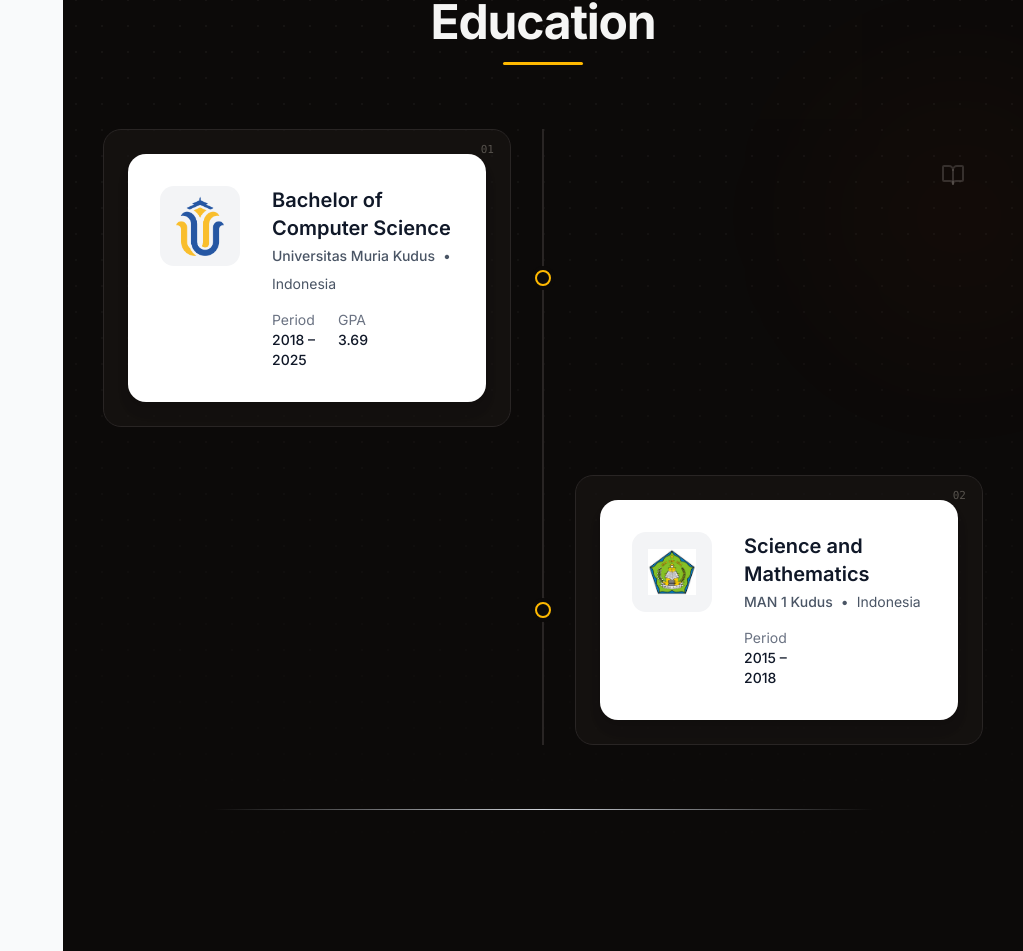
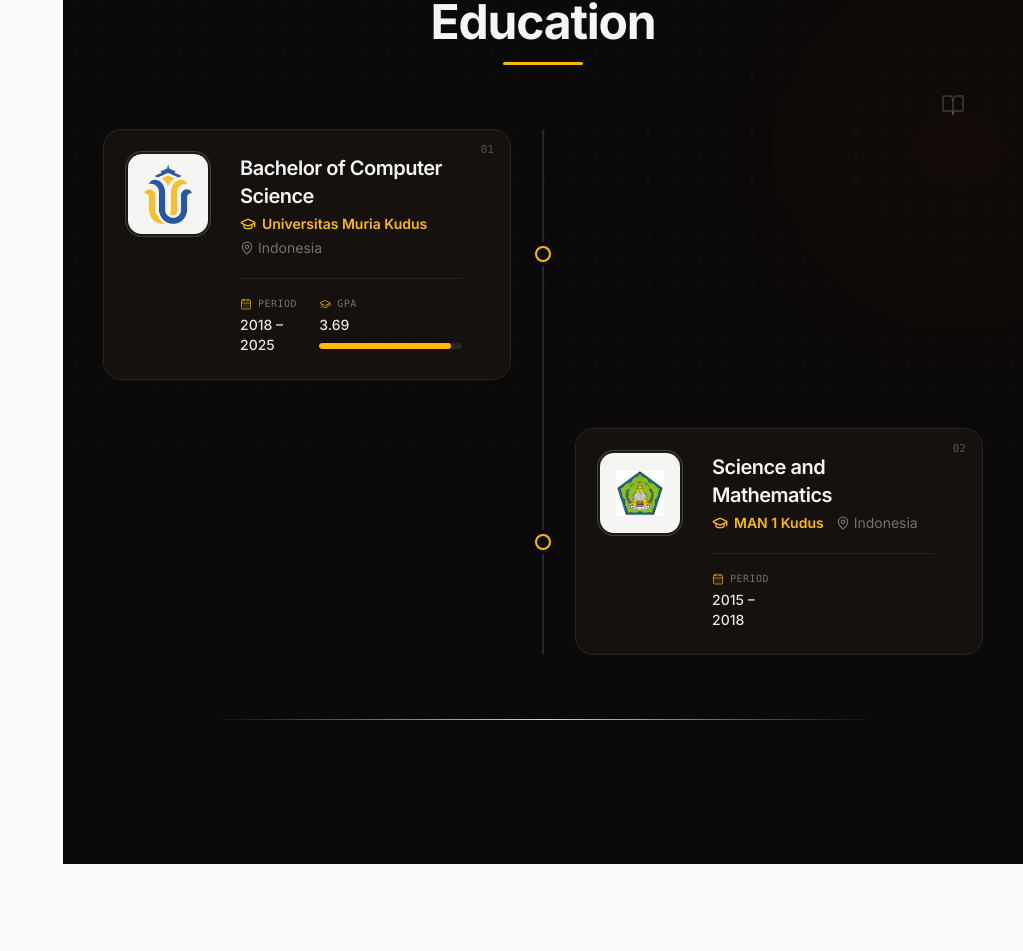
Before and after one commit to ElhamAbdussalam/portofolio_elhamabdussalam, a Next.js app: page /experience in a window 1280 px wide. Shown: the part 2639-3590 px from the top of the page, without its empty margins (257-1280 px from the left). After the commit the page ends 3503 px from the top, so only its background shows below. Built offline with nearby package versions, Linux system fonts and the light colour scheme.

Commit message:
education

```diff
--- a/src/components/EducationCard.tsx
+++ b/src/components/EducationCard.tsx
@@ -2,6 +2,7 @@
 
 import Image from "next/image";
 import { motion } from "framer-motion";
+import { MapPin, CalendarDays, GraduationCap } from "lucide-react";
 
 type Props = {
   data: {
@@ -14,59 +15,140 @@ type Props = {
   };
 };
 
+/** Parse "3.85", "3.85/4.00", "3,85 / 4" -> { value, max } */
+function parseGpa(gpa?: string) {
+  if (!gpa) return null;
+  const nums = gpa.replace(/,/g, ".").match(/\d+(\.\d+)?/g);
+  if (!nums) return null;
+  const value = parseFloat(nums[0]);
+  const max = nums[1] ? parseFloat(nums[1]) : 4;
+  if (!isFinite(value) || !isFinite(max) || max <= 0 || value > max)
+    return null;
+  return { value, max };
+}
+
 export default function EducationCard({ data }: Props) {
+  const gpa = parseGpa(data.gpa);
+
   return (
-    <motion.div
-      initial={{ opacity: 0, y: 20 }}
-      animate={{ opacity: 1, y: 0 }}
-      transition={{ duration: 0.5 }}
-      whileHover={{ y: -4 }}
-      className="w-full max-w-4xl mx-auto bg-white dark:bg-gray-800 rounded-2xl shadow-lg hover:shadow-xl transition-shadow p-8 flex flex-col md:flex-row gap-8"
-    >
-      {/* Logo with animation */}
+    <div className="w-full flex flex-col sm:flex-row gap-6 sm:gap-8">
+      {/* Logo */}
       <motion.div
         initial={{ scale: 0 }}
-        animate={{ scale: 1 }}
+        whileInView={{ scale: 1 }}
+        viewport={{ once: true }}
         transition={{ delay: 0.2, type: "spring", stiffness: 200 }}
         className="shrink-0"
       >
-        <div className="w-20 h-20 rounded-xl bg-gray-100 dark:bg-gray-700 flex items-center justify-center overflow-hidden">
+        <div className="w-20 h-20 rounded-xl bg-stone-100 p-2 ring-1 ring-stone-700 ring-offset-2 ring-offset-stone-900 flex items-center justify-center overflow-hidden transition-all duration-300 hover:ring-amber-400">
           <motion.div
             whileHover={{ scale: 1.1, rotate: 5 }}
             transition={{ type: "spring", stiffness: 300 }}
           >
-            <Image src={data.logo} alt={data.title} width={48} height={48} />
+            <Image
+              src={data.logo}
+              alt={data.institution}
+              width={48}
+              height={48}
+              className="object-contain"
+            />
           </motion.div>
         </div>
       </motion.div>
 
       {/* Content */}
-      <div className="flex-1">
-        <h4 className="text-xl font-semibold text-gray-900 dark:text-white">
+      <div className="flex-1 min-w-0 md:pr-6">
+        <motion.h4
+          initial={{ opacity: 0, x: -20 }}
+          whileInView={{ opacity: 1, x: 0 }}
+          viewport={{ once: true }}
+          transition={{ delay: 0.1 }}
+          className="text-xl font-semibold tracking-tight text-stone-100"
+        >
           {data.title}
-        </h4>
+        </motion.h4>
 
-        <div className="flex flex-wrap gap-2 text-sm text-gray-600 dark:text-gray-400 mt-1">
-          <span className="font-medium">{data.institution}</span>
-          <span>•</span>
-          <span>{data.location}</span>
-        </div>
+        <motion.div
+          initial={{ opacity: 0, x: -20 }}
+          whileInView={{ opacity: 1, x: 0 }}
+          viewport={{ once: true }}
+          transition={{ delay: 0.15 }}
+          className="mt-1 flex flex-wrap items-center gap-x-3 gap-y-1 text-sm"
+        >
+          <span className="inline-flex items-center gap-1.5 font-semibold text-amber-400">
+            <GraduationCap className="w-4 h-4" />
+            {data.institution}
+          </span>
+          <span className="inline-flex items-center gap-1 text-stone-500">
+            <MapPin className="w-3.5 h-3.5" />
+            {data.location}
+          </span>
+        </motion.div>
 
         {/* Meta */}
-        <div className="mt-4 grid grid-cols-2 md:grid-cols-3 gap-4 text-sm">
-          <Meta label="Period" value={data.period} />
-          {data.gpa && <Meta label="GPA" value={data.gpa} />}
-        </div>
+        <motion.div
+          initial="hidden"
+          whileInView="visible"
+          viewport={{ once: true }}
+          variants={{ visible: { transition: { staggerChildren: 0.08 } } }}
+          className="mt-5 grid grid-cols-2 md:grid-cols-3 gap-4 border-t border-stone-800 pt-4"
+        >
+          <Meta Icon={CalendarDays} label="Period" value={data.period} />
+
+          {data.gpa && (
+            <Meta
+              Icon={GraduationCap}
+              label="GPA"
+              value={data.gpa}
+              className="col-span-2 md:col-span-2"
+            >
+              {gpa && (
+                <div className="mt-2 h-1.5 w-full max-w-[220px] overflow-hidden rounded-full bg-stone-800">
+                  <motion.div
+                    className="h-full origin-left rounded-full bg-amber-400"
+                    initial={{ scaleX: 0 }}
+                    whileInView={{ scaleX: gpa.value / gpa.max }}
+                    viewport={{ once: true }}
+                    transition={{ duration: 1.1, delay: 0.4, ease: "easeOut" }}
+                    style={{ width: "100%" }}
+                  />
+                </div>
+              )}
+            </Meta>
+          )}
+        </motion.div>
       </div>
+    </div>
+  );
+}
+
+function Meta({
+  Icon,
+  label,
+  value,
+  className = "",
+  children,
+}: {
+  Icon: React.ComponentType<{ className?: string }>;
+  label: string;
+  value: string;
+  className?: string;
+  children?: React.ReactNode;
+}) {
+  return (
+    <motion.div
+      variants={{
+        hidden: { opacity: 0, y: 20 },
+        visible: { opacity: 1, y: 0 },
+      }}
+      className={`text-sm ${className}`}
+    >
+      <p className="mb-1 inline-flex items-center gap-1.5 font-mono text-[10px] uppercase tracking-wider text-stone-500">
+        <Icon className="w-3 h-3 text-amber-400/70" />
+        {label}
+      </p>
+      <p className="font-medium text-stone-200">{value}</p>
+      {children}
     </motion.div>
   );
 }
-
-function Meta({ label, value }: { label: string; value: string }) {
-  return (
-    <div>
-      <p className="text-gray-500 dark:text-gray-400">{label}</p>
-      <p className="font-medium text-gray-900 dark:text-white">{value}</p>
-    </div>
-  );
-}
```
